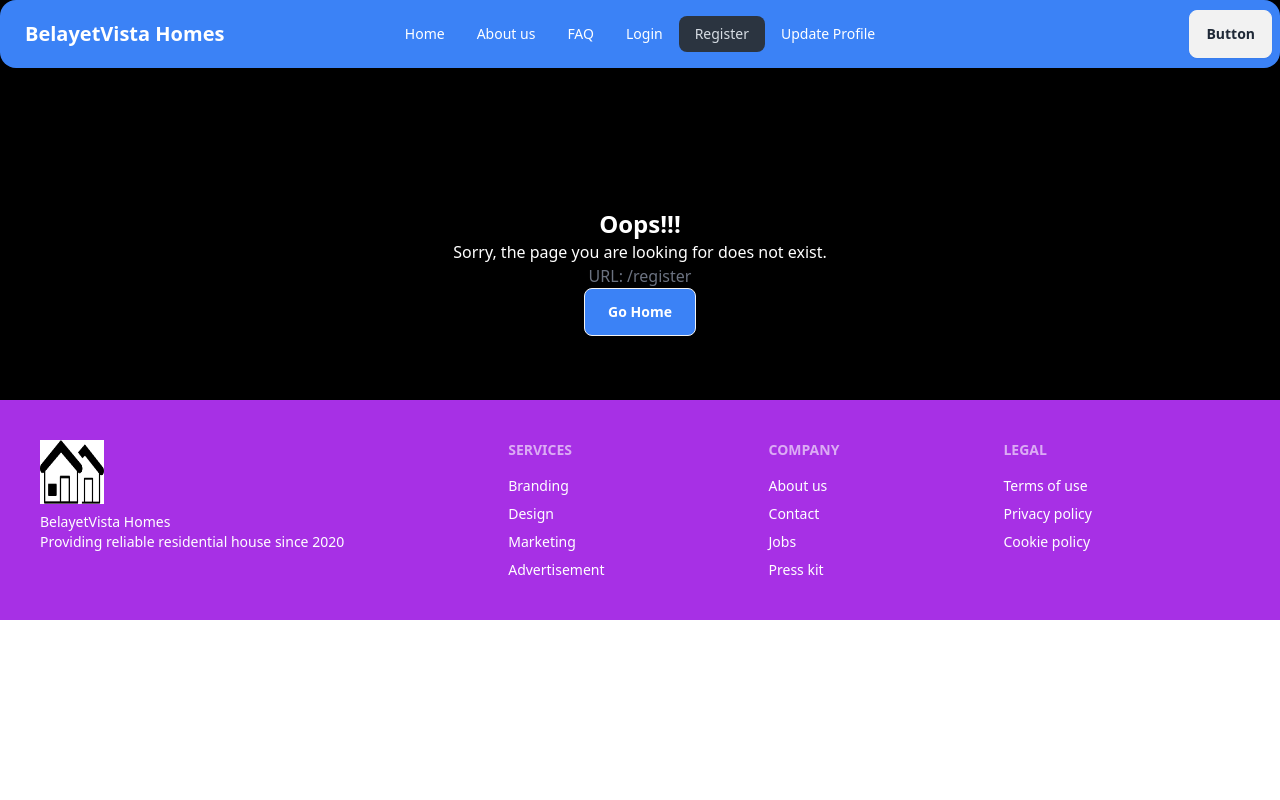
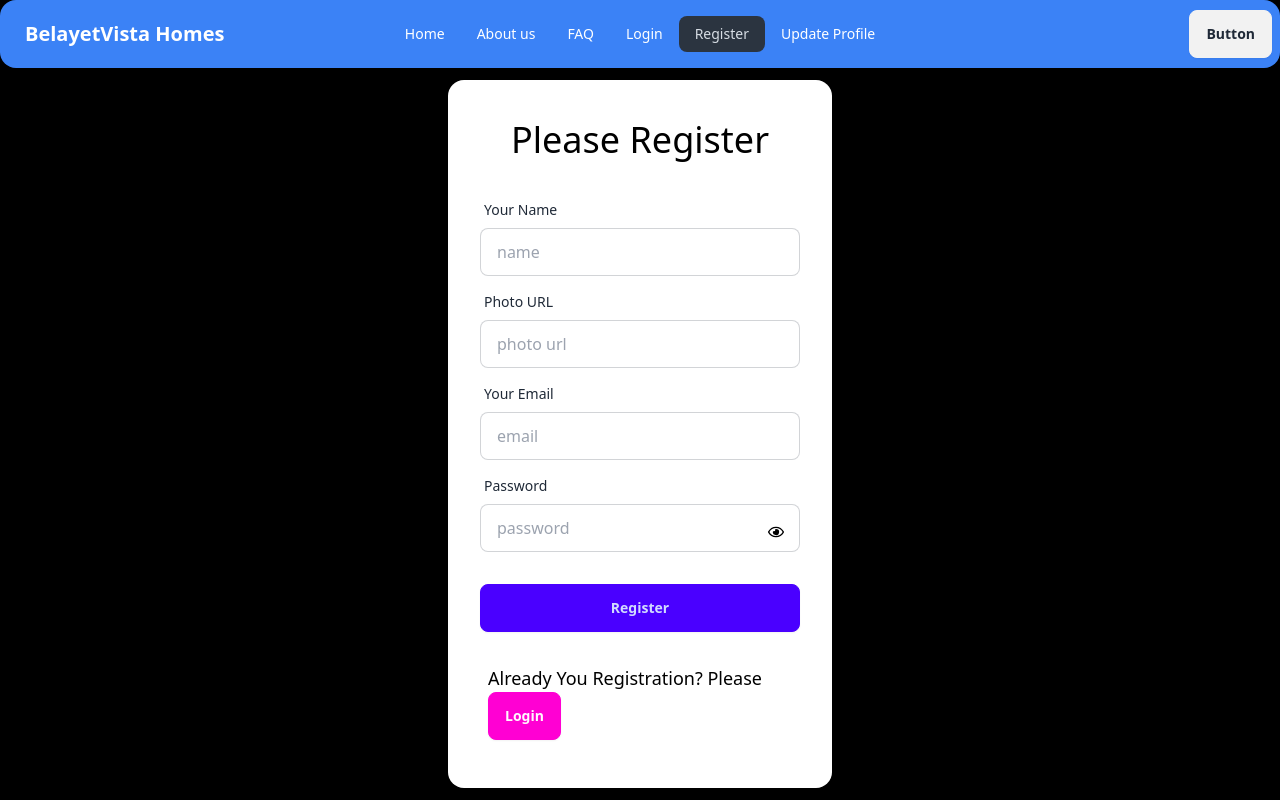
Before and after one commit to MdBelayet3/react-real-state, a React (Vite) app: page /register in a window 1280 px wide. Shown: the top 800 px of the page. Built offline with nearby package versions, Linux system fonts and the light colour scheme; no server answers.

Commit message:
register file and more file add

```diff
--- a/package.json
+++ b/package.json
@@ -16,7 +16,8 @@
     "react-fast-marquee": "^1.6.5",
     "react-helmet-async": "^2.0.5",
     "react-icons": "^5.4.0",
-    "react-router-dom": "^6.28.0"
+    "react-router-dom": "^6.28.0",
+    "react-toastify": "^10.0.6"
   },
   "devDependencies": {
     "@eslint/js": "^9.15.0",
--- a/src/pages/Login/Login.jsx
+++ b/src/pages/Login/Login.jsx
@@ -1,18 +1,55 @@
+import { Link } from "react-router-dom";
+import { useContext, useState } from "react";
+import { FaRegEye, FaEyeSlash } from "react-icons/fa";
+import { FcGoogle } from "react-icons/fc";
+import { AuthContext } from "../../provider/AuthContext";
+
 const Login = () => {
+    // get context value using useContext
+    const {googleSignIn} = useContext(AuthContext);
+
+    //useState hook
+    const [isPasswordShow, setIsPasswordShow] = useState(false);
+    console.log(isPasswordShow);
+
+    // handleGoogleSignInBtn function for google authentication
+    const handleGoogleSignInBtn = () =>{
+        console.log('btn clicked');
+        googleSignIn()
+        .then(result => console.log(result.user))
+        .catch(error => console.error(error))
+    }
+
+    // handleLoginBtn function for email and password authentication
+    const handleLoginBtn = e =>{
+        e.preventDefault();
+        const email = e.target.email.value;
+        const password = e.target.password.value;
+        console.log(email,password);
+    }
     return (
         <div className="mx-auto text-black card bg-base-100 w-full max-w-sm shrink-0 shadow-2xl">
-            <form className="card-body">
+            <h2 className="text-xl md:text-4xl text-center mt-10">Please Login </h2>
+            <form onSubmit={handleLoginBtn} className="card-body">
                 <div className="form-control">
                     <label className="label">
                         <span className="label-text">Email</span>
                     </label>
-                    <input type="email" placeholder="Your Email" className="input input-bordered" required />
+                    <input type="email" name="email" placeholder="Your Email" className="input input-bordered" required />
                 </div>
-                <div className="form-control">
+                <div className="form-control relative">
                     <label className="label">
                         <span className="label-text">Password</span>
                     </label>
-                    <input type="password" placeholder="password" className="input input-bordered" required />
+                    <input type={isPasswordShow ? `text` : `password`} name="password" placeholder="password" className="input input-bordered" required />
+                    <div onClick={() => setIsPasswordShow(!isPasswordShow)} className="absolute top-14 left-[90%]">
+                        {
+                            isPasswordShow ?
+                            <FaEyeSlash></FaEyeSlash>
+                            :
+                            <FaRegEye></FaRegEye>
+                        }
+                    </div>
                     <label className="label">
                         <a href="#" className="label-text-alt link link-hover">Forgot password?</a>
                     </label>
@@ -21,6 +58,8 @@ const Login = () => {
                     <button className="btn btn-primary">Login</button>
                 </div>
             </form>
+            <button onClick={handleGoogleSignInBtn} className=""><h1 className="flex hover:text-2xl ml-10 mb-5 text-blue-500 items-center gap-1 text-xl">Login With <FcGoogle></FcGoogle></h1></button>
+            <p className="ml-10 mb-10 text-xl">Are You New? Please <Link to="/register" className="btn btn-secondary">Register</Link></p>
         </div>
     );
 };
--- /dev/null
+++ b/src/pages/Register/Register.jsx
@@ -0,0 +1,99 @@
+import { useContext, useState } from "react";
+import { FaRegEye, FaEyeSlash } from "react-icons/fa";
+import { AuthContext } from "../../provider/AuthContext";
+import { toast, ToastContainer } from 'react-toastify';
+import 'react-toastify/dist/ReactToastify.css';
+import { Link } from "react-router-dom";
+const Register = () => {
+
+    // get context value using useContext
+    const {createUser} = useContext(AuthContext);
+
+    //useState hook
+    const [isPasswordShow, setIsPasswordShow] = useState(false);
+    const [success, setSuccess] = useState('');
+    const [error, setError] = useState('');
+    console.log(isPasswordShow);
+
+    // handleRegisterBtn function
+    const handleRegisterBtn = e =>{
+        e.preventDefault();
+        console.log('btn clicked');
+        // value collect of input field
+        const email = e.target.email.value;
+        const name = e.target.name.value;
+        const password = e.target.password.value;
+        const photo =e.target.photo.value;
+        console.log(email,name,password,photo);
+
+        // privies error or success remove
+        setError('');
+        setSuccess('');
+
+        // validation part
+        if(password.length <6){
+           return setError('Please provide 6 digit password');
+        }
+
+
+        // create user
+        createUser(email,password)
+        .then(result =>{
+            console.log(result.user);
+            setSuccess('User registration successful')
+        })
+        .catch(error =>{
+            console.log(error)
+        })
+        toast.success(success)
+    }
+
+    return (
+        <div className="mx-auto text-black card bg-base-100 w-full max-w-sm shrink-0 shadow-2xl">
+
+            <h2 className="text-xl md:text-4xl text-center mt-10">Please Register </h2>
+            <form onSubmit={handleRegisterBtn} className="card-body">
+                <div className="form-control">
+                    <label className="label">
+                        <span className="label-text">Your Name</span>
+                    </label>
+                    <input type="text" name="name" placeholder="name" className="input input-bordered" required />
+                </div>
+                <div className="form-control">
+                    <label className="label">
+                        <span className="label-text">Photo URL</span>
+                    </label>
+                    <input type="text" name="photo" placeholder="photo url" className="input input-bordered" />
+                </div>
+                <div className="form-control">
+                    <label className="label">
+                        <span className="label-text">Your Email</span>
+                    </label>
+                    <input type="email" name="email" placeholder="email" className="input input-bordered" required />
+                </div>
+                <div className="form-control relative">
+                    <label className="label">
+                        <span className="label-text">Password</span>
+                    </label>
+                    <input type={isPasswordShow ? `text` : `password`} name="password" placeholder="password" className="input input-bordered" required />
+                    <div onClick={() => setIsPasswordShow(!isPasswordShow)} className="absolute top-14 left-[90%]">
+                        {
+                            isPasswordShow ?
+                            <FaEyeSlash></FaEyeSlash>
+                            :
+                            <FaRegEye></FaRegEye>
+                        }
+                    </div>
+                </div>
+                <div className="form-control mt-6">
+                    <button className="btn btn-primary">Register</button>
+                </div>
+                {error && <h2 className="text-red-500 text-lg">{error}</h2>}
+            </form>
+            <p className="text-lg ml-10 mb-12">Already You Registration? Please <Link to="/login" className="btn btn-secondary">Login</Link></p>
+            <ToastContainer/>
+        </div>
+    );
+};
+
+export default Register;
--- a/src/pages/Shared/Navbar/Navbar.jsx
+++ b/src/pages/Shared/Navbar/Navbar.jsx
@@ -6,7 +6,7 @@ const Navbar = () => {
         <li><NavLink to='/about'>About us</NavLink></li>
         <li><NavLink to='/faq'>FAQ</NavLink></li>
         <li><NavLink to='/login'>Login</NavLink></li>
-        <li><NavLink to='/Register'>Register</NavLink></li>
+        <li><NavLink to='/register'>Register</NavLink></li>
         <li><NavLink to='/profile'>Update Profile</NavLink></li>
     </>
     return (
--- /dev/null
+++ b/src/pages/UpdateProfile/UpdateProfile.jsx
@@ -0,0 +1,15 @@
+import { ToastContainer, toast } from 'react-toastify';
+import 'react-toastify/dist/ReactToastify.css';
+
+const UpdateProfile = () => {
+    const notify = () => toast("Wow so easy!");
+
+    return (
+      <div>
+        <button className='btn btn-primary' onClick={notify}>Notify!</button>
+        <ToastContainer />
+      </div>
+    );
+};
+
+export default UpdateProfile;
--- /dev/null
+++ b/src/provider/AuthContext.js
@@ -0,0 +1,3 @@
+import { createContext } from "react";
+
+export const AuthContext = createContext(null)
--- /dev/null
+++ b/src/provider/AuthProvider.jsx
@@ -0,0 +1,41 @@
+import PropTypes from 'prop-types';
+import { AuthContext } from './AuthContext';
+import { createUserWithEmailAndPassword, GoogleAuthProvider, signInWithEmailAndPassword, signInWithPopup } from 'firebase/auth';
+import auth from '../firebase/firebase';
+
+const AuthProvider = ({children}) => {
+
+    // create user
+    const createUser = (email,password) =>{
+        return createUserWithEmailAndPassword(auth,email,password);
+    }
+
+    // user sign in
+    const signIn = (email,password) =>{
+        return signInWithEmailAndPassword(auth,email,password);
+    }
+
+    // Google signIn
+    const googleProvider = new GoogleAuthProvider()
+    const googleSignIn = () =>{
+        return signInWithPopup(auth,googleProvider);
+    }
+
+    // AuthCOntext value
+    const authInfo = {
+        createUser,
+        signIn,
+        googleSignIn,
+    }
+    return (
+        <AuthContext.Provider value={authInfo}>
+            {children}
+        </AuthContext.Provider>
+    );
+};
+
+AuthProvider.propTypes = {
+    children: PropTypes.node.isRequired,
+};
+
+export default AuthProvider;
--- a/src/routes/Router.jsx
+++ b/src/routes/Router.jsx
@@ -7,6 +7,8 @@ import EstateDetails from "../pages/EstateDetails/EstateDetails";
 import FAQ from "../pages/EstateDetails/FAQ/FAQ";
 import Payment from "../pages/Payment/Payment";
 import Login from "../pages/Login/Login";
+import Register from "../pages/Register/Register";
+import UpdateProfile from "../pages/UpdateProfile/UpdateProfile";
 
 const Router = () => {
     return (
@@ -18,6 +20,8 @@ const Router = () => {
                 <Route path="/faq" element={<FAQ></FAQ>} ></Route>
                 <Route path="/payment/method" element={<Payment></Payment>}></Route>
                 <Route path="/login" element={<Login></Login>}></Route>
+                <Route path="/register" element={<Register></Register>}></Route>
+                <Route path="profile" element={<UpdateProfile></UpdateProfile>}></Route>
                 {/* error element */}
                 <Route path="*" element={<ErrorPage></ErrorPage>}></Route>
             </Route>
```
Also changed, not shown: src/main.jsx (+8 -5 lines), 1 other file (tests, documents, lock files or other folders).
